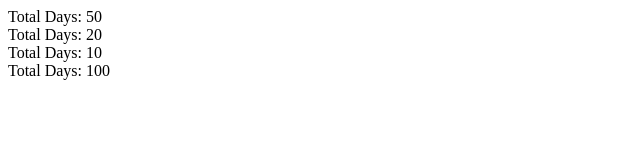
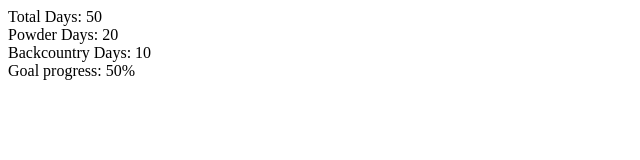
Before and after one commit to SergiiShcherbakov/React_learning, a React (Create React App) app in the folder react-is-fan/: page / in a window 1280 px wide. Shown: the top 160 px of the page, without its empty margins (0-640 px from the left). Built offline with nearby package versions, Linux system fonts and the light colour scheme.

Commit message:
add custom methods to react.

```diff
--- a/react-is-fan/src/index.js
+++ b/react-is-fan/src/index.js
@@ -15,15 +15,22 @@ let SkiData = {
 }
 
 class SkyDayCounter extends React.Component {
+    getPercent = decimal => {
+        return decimal * 100 + '%'
+    }
+    calcCoalProgress = (total, goal) => {
+        return this.getPercent(total/goal)
+    }
+
     render() {
+        console.log(this.props)
         const {total, powder, backcountry, goal} = this.props
-        console.log(this.props)
         return (
             <section>
                 <div> Total Days: {total} </div>
-                <div> Total Days: {powder} </div>
-                <div> Total Days: {backcountry} </div>
-                <div> Total Days: {goal} </div>
+                <div> Powder Days: {powder} </div>
+                <div> Backcountry Days: {backcountry} </div>
+                <div> Goal progress: {this.calcCoalProgress(total, goal)} </div>
             </section>
         )
     }
```
